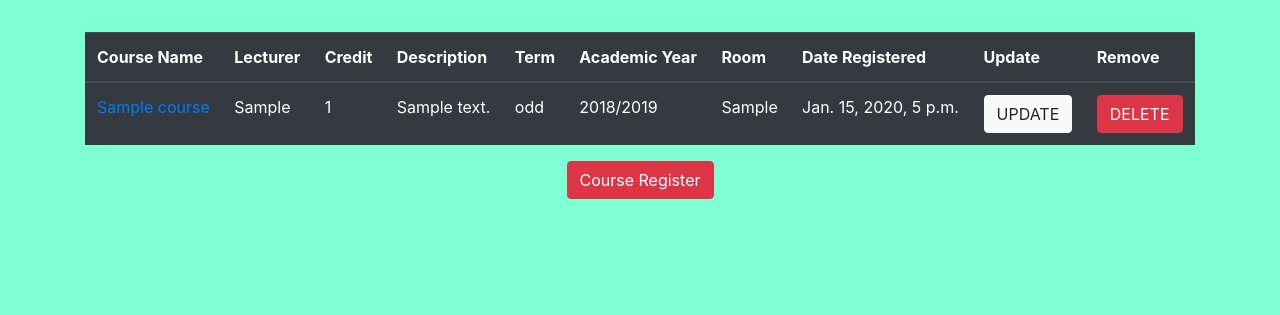
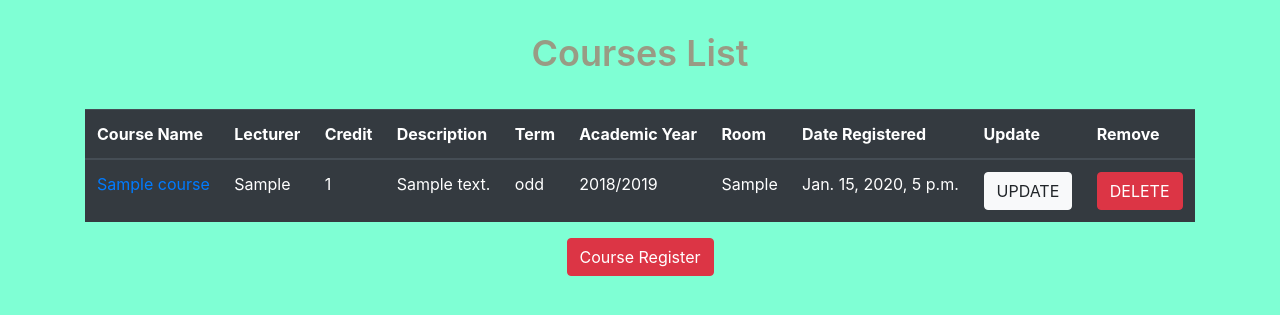
Before and after one commit to faisaladisoe/story-ppw, a Django app: page /courseRegister/courseList/ in a window 1280 px wide. Shown: the top 315 px of the page. Run offline with Django 3.2, Linux system fonts and the light colour scheme; tables that the repository leaves empty hold one stand-in row (values such as "Sample post"); some libraries are stand-ins or nearby versions.

Commit message:
Minor fix in story 5

```diff
--- a/story1/static/story1/css/courseList.css
+++ b/story1/static/story1/css/courseList.css
@@ -7,3 +7,11 @@
 body {
     background-color: aquamarine;
 }
+
+.form-title {
+    font-weight: 600;
+    font-size: 36px;
+    color: #999b84;
+    text-align: center;
+    padding-bottom: 2%;
+}
--- a/story1/templates/story5/courseList.html
+++ b/story1/templates/story5/courseList.html
@@ -17,6 +17,7 @@
 
 <body>
     <div class="container" style="margin-top: 2rem;">
+        <h2 class="card-title form-title">Courses List</h2>
         <table class="table table-hover table-dark">
             <thead>
                 <tr>
--- a/story1/templates/story5/courseUpdate.html
+++ b/story1/templates/story5/courseUpdate.html
@@ -18,7 +18,7 @@
 <body>
     <div class="container">
         <div class="card form-register">
-            <h2 class="card-title form-title">Register your course here!</h2>
+            <h2 class="card-title form-title">Update your course here!</h2>
             <div class="container">
                 <form action="" method="POST">
                     {% csrf_token %}
```
Also changed, not shown: 1 other file.
